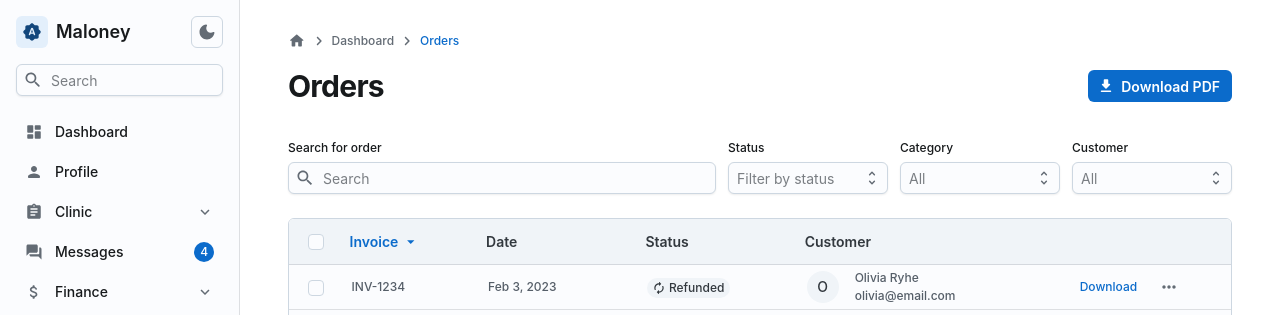
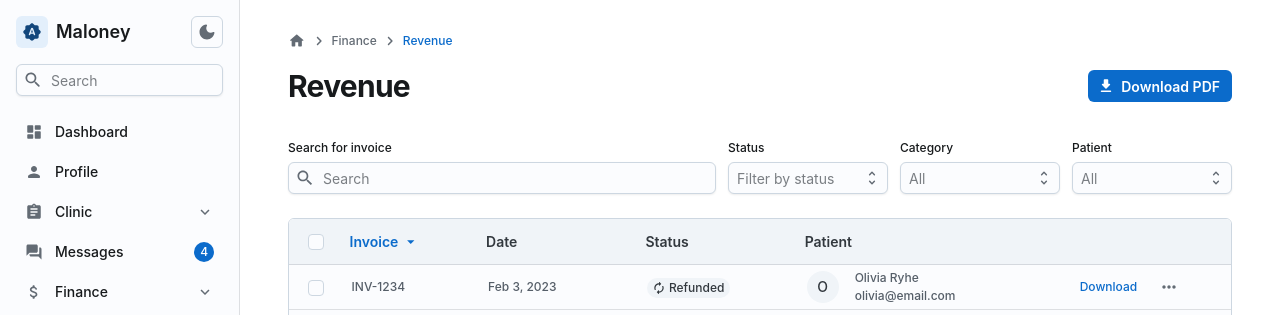
Before and after one commit to winifredbday/Emr-site, a React (Create React App) app in the folder frontend/: page /revenue in a window 1280 px wide. Shown: the top 315 px of the page. Built offline with nearby package versions, Linux system fonts and the light colour scheme.

Commit message:
Added Revenue page under finance

```diff
--- a/frontend/src/components/revenue/RevenueTable.tsx
+++ b/frontend/src/components/revenue/RevenueTable.tsx
@@ -307,7 +307,7 @@ export default function RevenueTable() {
         </Select>
       </FormControl>
       <FormControl size="sm">
-        <FormLabel>Customer</FormLabel>
+        <FormLabel>Patient</FormLabel>
         <Select size="sm" placeholder="All">
           <Option value="all">All</Option>
           <Option value="olivia">Olivia Rhye</Option>
@@ -374,7 +374,7 @@ export default function RevenueTable() {
         }}
       >
         <FormControl sx={{ flex: 1 }} size="sm">
-          <FormLabel>Search for order</FormLabel>
+          <FormLabel>Search for invoice</FormLabel>
           <Input size="sm" placeholder="Search" startDecorator={<SearchIcon />} />
         </FormControl>
         {renderFilters()}
@@ -446,7 +446,7 @@ export default function RevenueTable() {
               </th>
               <th style={{ width: 140, padding: '12px 6px' }}>Date</th>
               <th style={{ width: 140, padding: '12px 6px' }}>Status</th>
-              <th style={{ width: 240, padding: '12px 6px' }}>Customer</th>
+              <th style={{ width: 240, padding: '12px 6px' }}>Patient</th>
               <th style={{ width: 140, padding: '12px 6px' }}> </th>
             </tr>
           </thead>
--- a/frontend/src/pages/revenue/Revenue.tsx
+++ b/frontend/src/pages/revenue/Revenue.tsx
@@ -54,10 +54,10 @@ export default function Revenue() {
             fontSize={12}
             fontWeight={500}
           >
-            Dashboard
+            Finance
           </Link>
           <Typography color="primary" fontWeight={500} fontSize={12}>
-            Orders
+            Revenue
           </Typography>
         </Breadcrumbs>
       </Box>
@@ -73,7 +73,7 @@ export default function Revenue() {
         }}
       >
         <Typography level="h2" component="h1">
-          Orders
+          Revenue
         </Typography>
         <Button
           color="primary"
```
